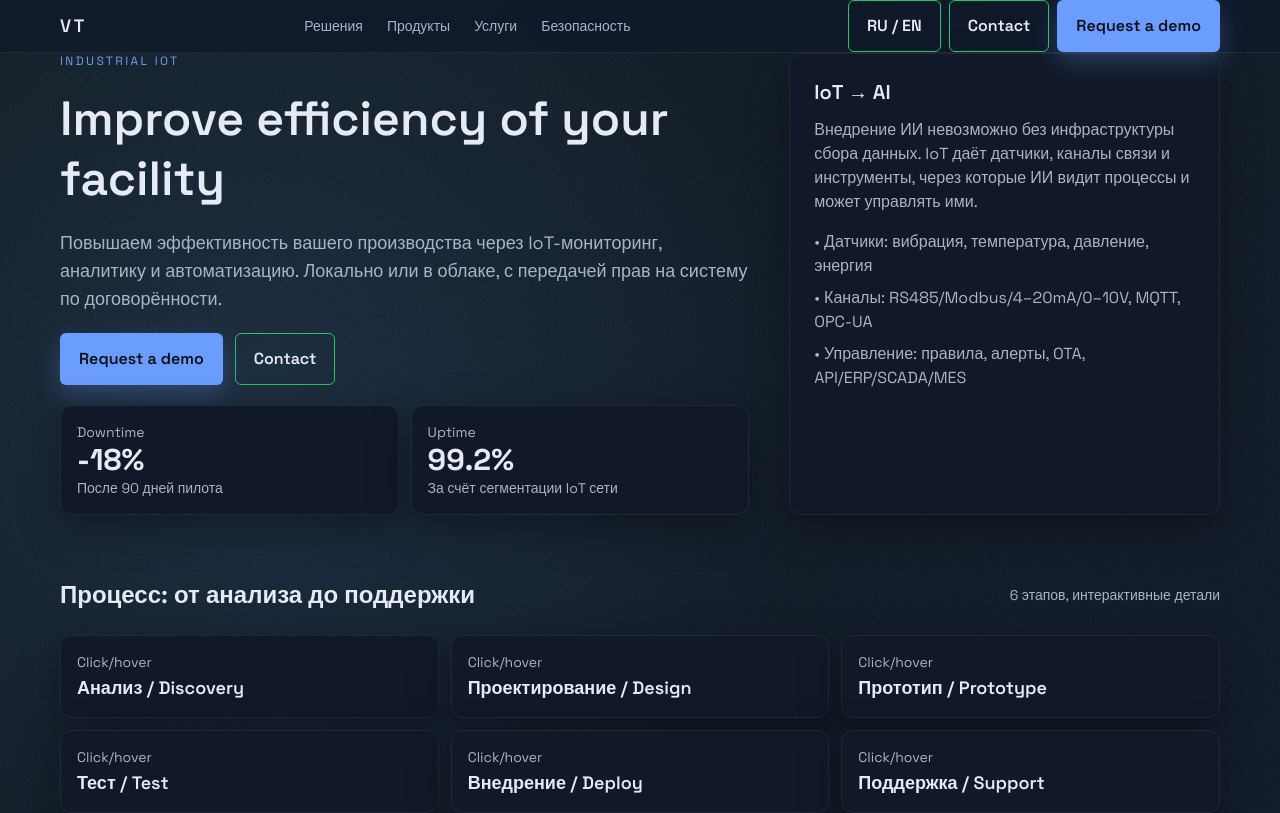
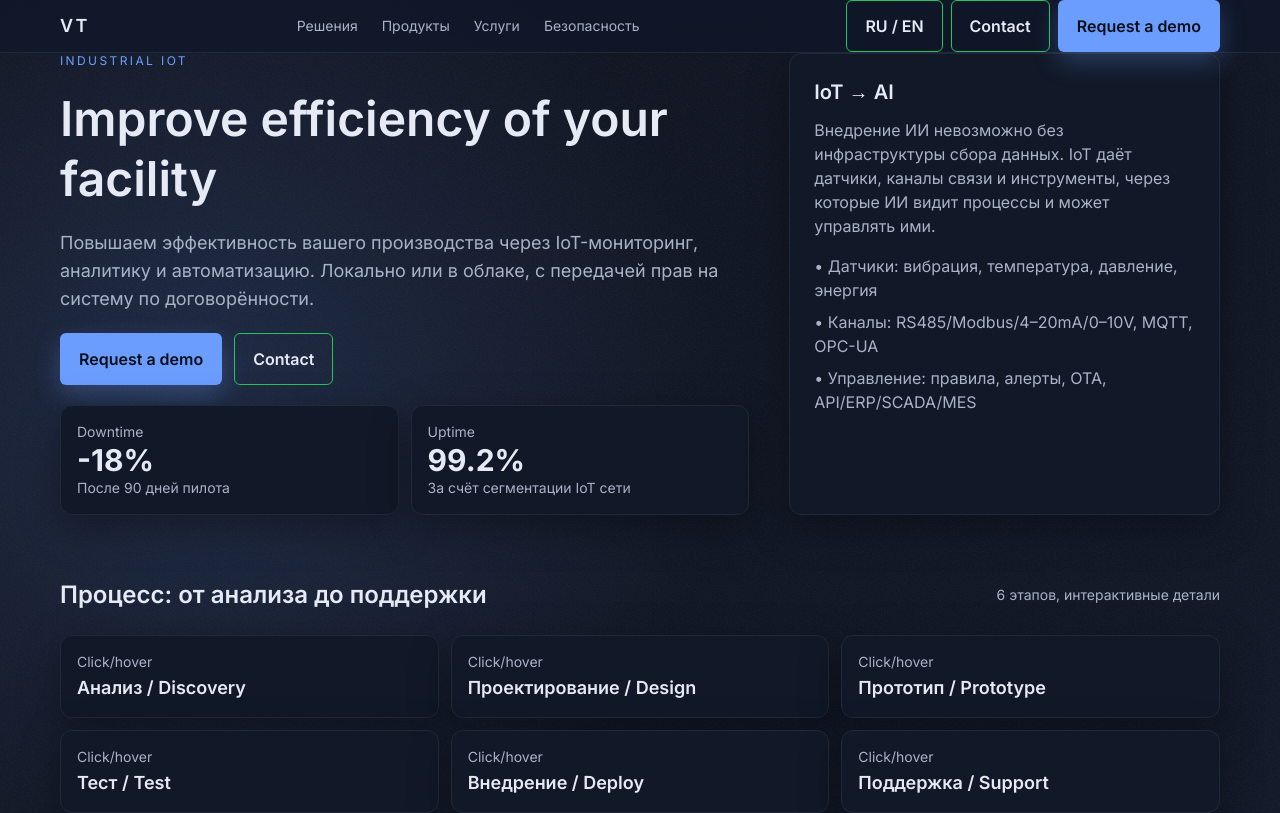
Before and after one commit to Philli3ppp/VT, a Next.js app: page / in a window 1280 px wide. Shown: the top 813 px of the page. Built offline with nearby package versions, Linux system fonts and the light colour scheme.

Commit message:
style: align UI to linear option B and contact hover

```diff
--- a/src/app/globals.css
+++ b/src/app/globals.css
@@ -7,9 +7,9 @@
   --border: #1f2937;
   --text-strong: #e5eaf5;
   --text-muted: #a9b3c7;
-  --accent-b: #6b9dff; /* primary */
+  --accent-b: #6b9dff; /* primary Option B */
   --accent-b-weak: rgba(107, 157, 255, 0.12);
-  --accent-a: #22c55e; /* contact highlight */
+  --accent-a: #22c55e; /* contact highlight from Option A */
   --accent-a-weak: rgba(34, 197, 94, 0.14);
   --shadow: 0 12px 40px rgba(0, 0, 0, 0.35);
   --radius: 12px;
@@ -28,13 +28,13 @@
 body {
   margin: 0;
   min-height: 100vh;
-  background: linear-gradient(140deg, var(--bg-1), var(--bg-2));
+  background: linear-gradient(135deg, var(--bg-1), var(--bg-2));
   color: var(--text-strong);
   font-family: var(--font-sans), "Inter", system-ui, -apple-system, sans-serif;
 }
 
 .page-shell {
-  background: radial-gradient(circle at 20% 20%, rgba(107, 157, 255, 0.12), transparent 30%), linear-gradient(140deg, rgba(34, 197, 94, 0.05), rgba(15, 23, 42, 0.4)), var(--noise), linear-gradient(140deg, var(--bg-1), var(--bg-2));
+  background: radial-gradient(circle at 15% 20%, rgba(107, 157, 255, 0.16), transparent 28%), var(--noise), linear-gradient(135deg, var(--bg-1), var(--bg-2));
   min-height: 100vh;
 }
 
--- a/src/app/layout.tsx
+++ b/src/app/layout.tsx
@@ -1,8 +1,8 @@
 import type { Metadata } from "next";
-import { Space_Grotesk } from "next/font/google";
+import { Inter } from "next/font/google";
 import "./globals.css";
 
-const grotesk = Space_Grotesk({
+const inter = Inter({
   variable: "--font-sans",
   subsets: ["latin"],
 });
@@ -20,7 +20,7 @@ export default function RootLayout({
 }>) {
   return (
     <html lang="ru">
-      <body className={`${grotesk.variable} antialiased`}>
+      <body className={`${inter.variable} antialiased`}>
         <div className="page-shell">{children}</div>
       </body>
     </html>
--- a/src/components/Header.tsx
+++ b/src/components/Header.tsx
@@ -23,7 +23,7 @@ export function Header({
 }: HeaderProps) {
   return (
     <header className="header-blur sticky top-0 z-10">
-      <div className="container flex items-center justify-between py-4">
+      <div className="container flex items-center justify-between py-4 md:py-3">
         <div className="text-lg font-semibold tracking-[0.14em]">VT</div>
         <nav className="hidden items-center gap-6 text-sm text-[var(--text-muted)] md:flex">
           {navItems.map((item) => (
```
